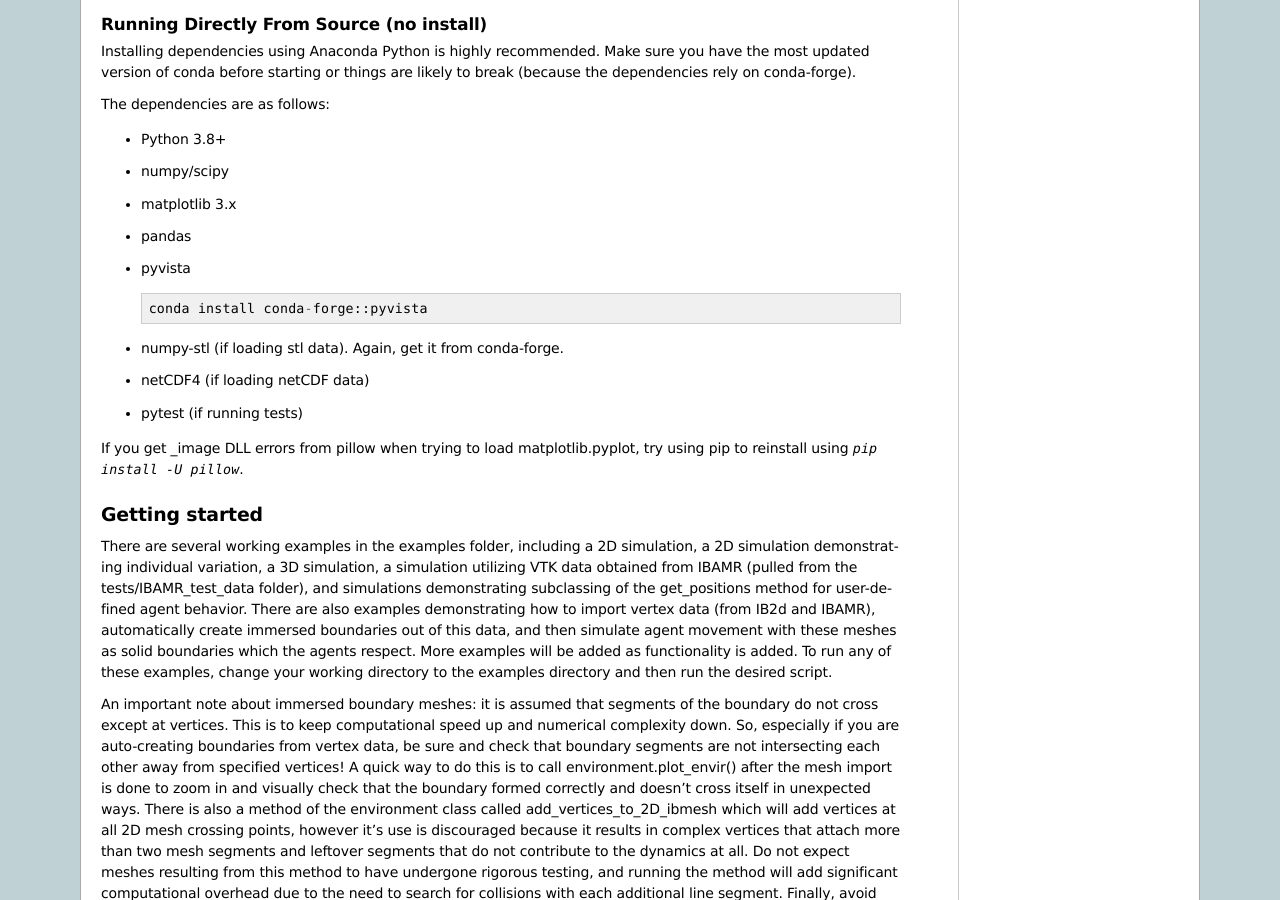
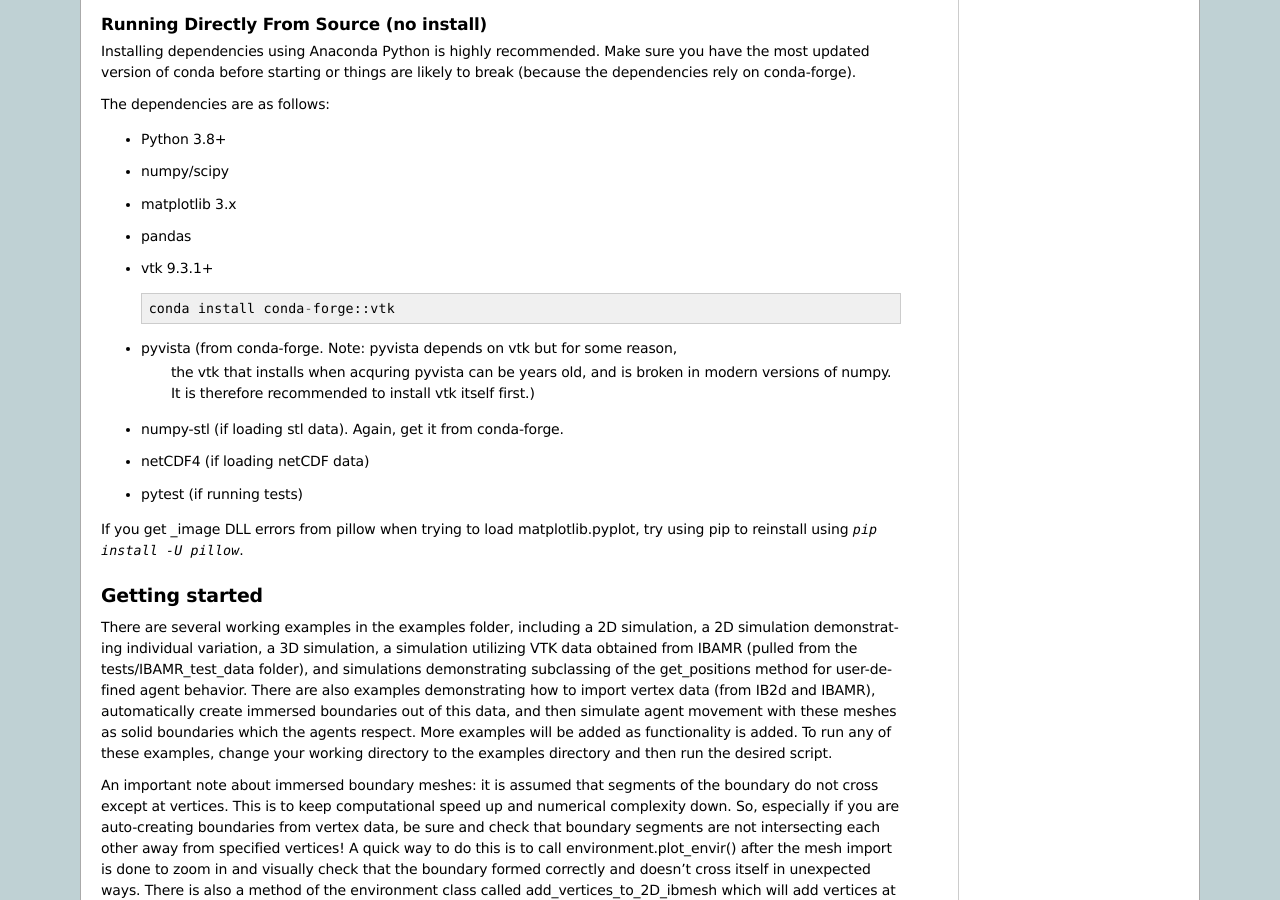
Before and after one commit to mountaindust/Planktos, a Sphinx documentation site: the page built from docs/quickstart.rst, in a window 1280 px wide and 900 px high, scrolled down 936 px. Built offline with Sphinx 7.4.7, drawn with Linux system fonts in a browser that asks for light colours.

Commit message:
Pins down vtk package requirements

```diff
--- a/docs/quickstart.rst
+++ b/docs/quickstart.rst
@@ -71,10 +71,14 @@ The dependencies are as follows:
 - numpy/scipy
 - matplotlib 3.x
 - pandas
-- pyvista ::
+- vtk 9.3.1+ ::
 
-    conda install conda-forge::pyvista
+    conda install conda-forge::vtk
 
+- pyvista (from conda-forge. Note: pyvista depends on vtk but for some reason,
+    the vtk that installs when acquring pyvista can be years old, and is broken
+    in modern versions of numpy. It is therefore recommended to install vtk
+    itself first.)
 - numpy-stl (if loading stl data). Again, get it from conda-forge.
 - netCDF4 (if loading netCDF data)
 - pytest (if running tests)
--- a/setup.cfg
+++ b/setup.cfg
@@ -17,6 +17,7 @@ install_requires =
     matplotlib >= 3.0
     pandas
     pyvista >= 0.44
+    vtk >= 9.3.1
 python_requires = >=3.8
 
 [options.extras_require]
```
